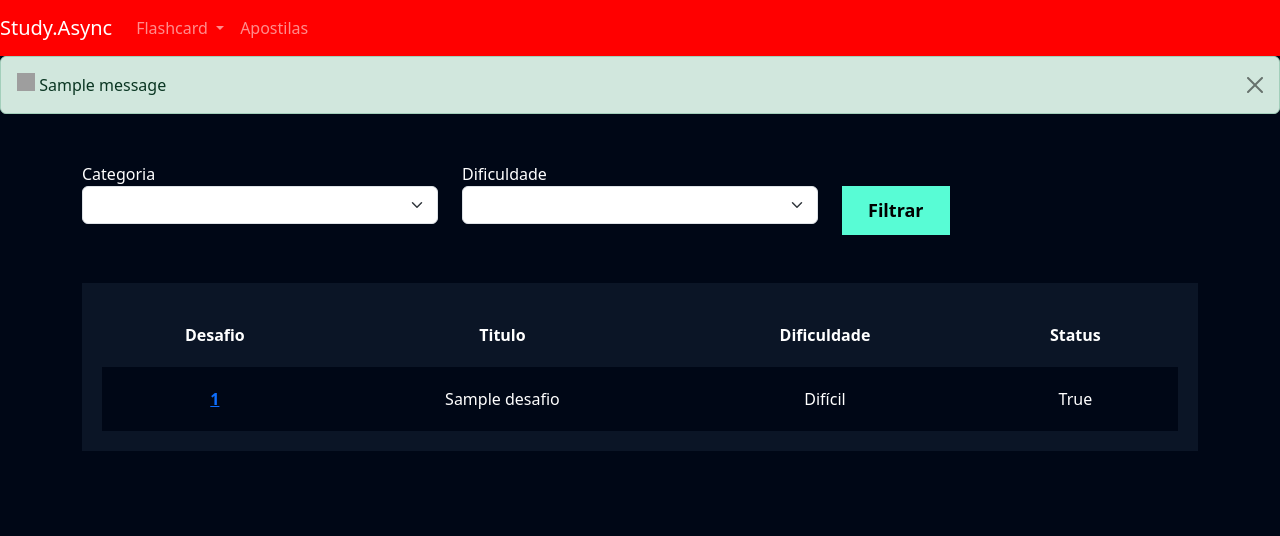
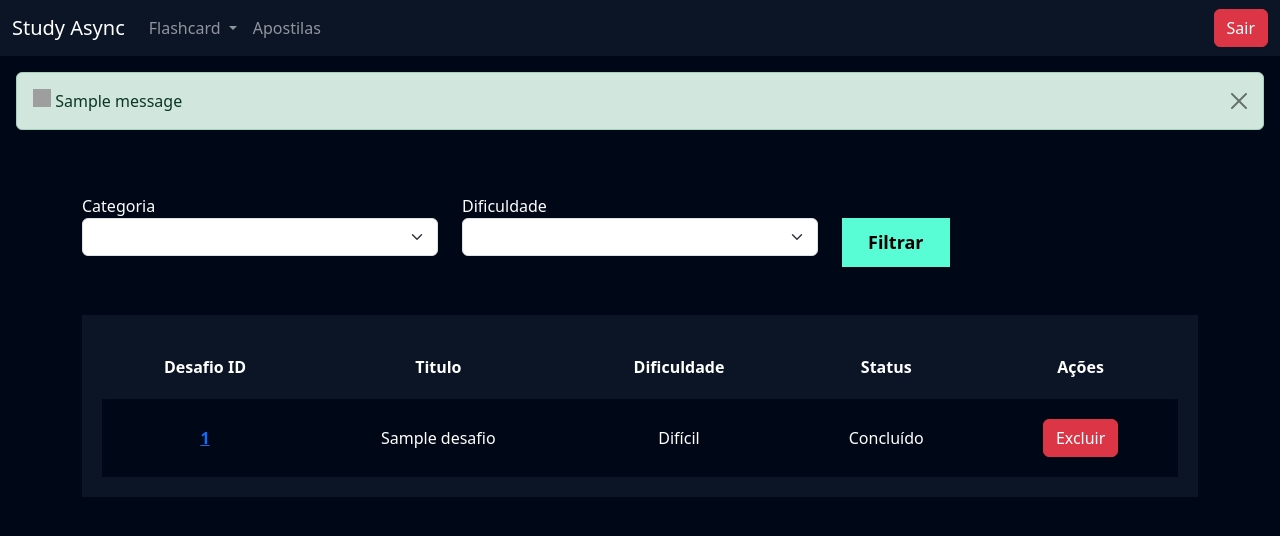
Before and after one commit to LopesLs/StudyChallenger, a Django app: page /flashcards/list-challenges/ in a window 1280 px wide. Shown: the top 536 px of the page. Run offline with Django 5.2, Linux system fonts and the light colour scheme; a user stored in the database is signed in; tables that the repository leaves empty hold one stand-in row (values such as "Sample post"); one stand-in notice (Sample message) is shown; lists and menus that the app fills with data are empty; parts of the project's set-up code (start-up, migrations or seed data) failed here and were passed over; grey boxes are pictures that could not be loaded.

Commit message:
(feat): Improve templates

```diff
--- a/flashcard/templates/list-challenges.html
+++ b/flashcard/templates/list-challenges.html
@@ -19,14 +19,20 @@
             <div class="col-md">
                 <form action="" method="GET">
                     <label for="">Categoria</label>
-                    <select name="categoria" class="form-select">
-
+                    <select name="category" class="form-select">
+                        <option value="" selected></option>
+                        {% for category in categories %}
+                            <option value="{{ category.id }}">{{ category }}</option>
+                        {% endfor %}
                     </select>
             </div>
             <div class="col-md">
                 <label for="">Dificuldade</label>
-                <select name="dificuldade" class="form-select">
-
+                <select name="difficulty" class="form-select">
+                    <option value="" selected></option>
+                        {% for dificulty in dificulties %}
+                            <option value="{{ dificulty.0 }}">{{ dificulty.1 }}</option>
+                        {% endfor %}
                 </select>
             </div>
             <div class="col-md">
@@ -41,20 +47,30 @@
             <table>
                 <thead>
                     <tr>
-                        <th scope="col">Desafio</th>
+                        <th scope="col">Desafio ID</th>
                         <th scope="col">Titulo</th>
                         <th scope="col">Dificuldade</th>
                         <th scope="col">Status</th>
+                        <th scope="col">Ações</th>
                     </tr>
                 </thead>
                 <tbody>
                     {% for challenge in challenges %}
-                    <tr class="linha">
-                        <th><a href="{% url 'detail-challenge' challenge.id %}">{{challenge.id}}</a></th>
-                        <td>{{challenge.titulo}}</td>
-                        <td>{{challenge.get_dificuldade_display}}</td>
-                        <td>{{challenge.status}}</td>
-                    </tr>
+                        <tr class="linha">
+                            <th><a href="{% url 'detail-challenge' challenge.id %}">{{challenge.id}}</a></th>
+                            <td>{{challenge.titulo}}</td>
+                            <td>{{challenge.get_dificuldade_display}}</td>
+                            {% if challenge.status %}
+                                <td>Concluído</td>
+                            {% else %}
+                                <td>Pendente</td>
+                            {% endif %}
+                            <td><a class="btn btn-danger" href="{% url 'del-challenge' challenge.id %}">Excluir</a></td>
+                        </tr>
+                        {% empty %}
+                        <tr>
+                            <td colspan="5">Nenhum desafio encontrado</td>
+                        </tr>
                     {% endfor %}
                 </tbody>
             </table>
--- a/website/templates/account/login.html
+++ b/website/templates/account/login.html
@@ -1,11 +1,13 @@
 {% extends 'account/signup.html' %}
+
+{% block navbar %}{% endblock %}
 
 {% block action %} <h3 class="action">Logar</h3> {% endblock %}
 
 {% block form %}
     <p>Não tem conta ainda? <a href="{% url 'account_signup' %}">Cadastre-se</a></p>
 
-    <form method="post">
+    <form method="POST">
         {% csrf_token %}
         {{ form.as_p }}
         <input class="btn btn-cadastro" type="submit" value="Logar">
--- a/website/templates/account/logout.html
+++ b/website/templates/account/logout.html
@@ -1,6 +1,8 @@
 {% extends 'index.html' %}
 
 {% load static %}
+
+{% block navbar %}{% endblock %}
 
 {% block style %}
     <link rel="stylesheet" type="text/css" href="{% static 'css/logout.css' %}">
--- a/website/templates/account/signup.html
+++ b/website/templates/account/signup.html
@@ -1,6 +1,8 @@
 {% extends 'index.html' %}
 
 {% load static %}
+
+{% block navbar %}{% endblock %}
 
 {% block style %}
     <link rel="stylesheet" type="text/css" href="{% static 'css/authenticate.css' %}">
--- a/website/templates/index.html
+++ b/website/templates/index.html
@@ -11,12 +11,14 @@
     {% block title %} <title> StudyChallenger | Home Page </title> {% endblock %}
 </head>
 <body>
-    <nav style="background-color: var(--main-color)" class="navbar navbar-expand-lg navbar-dark">
-        <a class="navbar-brand" href="/">Study.Async</a>
-        <button class="navbar-toggler" type="button" data-toggle="collapse" data-target="#navbarNav" aria-controls="navbarNav" aria-expanded="false" aria-label="Toggle navigation">
+  {% block navbar %}
+    <nav style="background-color: var(--main-color) !important" class="navbar navbar-expand-lg navbar-dark" data-bs-theme="dark">
+      <div class="container-fluid">
+        <a class="navbar-brand" href="#">Study Async</a>
+        <button class="navbar-toggler" type="button" data-bs-toggle="collapse" data-bs-target="#navbarNav" aria-controls="navbarNav" aria-expanded="false" aria-label="Toggle navigation">
           <span class="navbar-toggler-icon"></span>
         </button>
-        <div class="collapse navbar-collapse" id="navbarNav">
+        <div class="collapse navbar-collapse d-flex justify-content-between " id="navbarNav">
           <ul class="navbar-nav">
             <li class="nav-item dropdown">
               <a class="nav-link dropdown-toggle" href="#" id="navbarDropdown" role="button" data-bs-toggle="dropdown" aria-expanded="false">
@@ -24,6 +26,7 @@
               </a>
               <ul class="dropdown-menu" aria-labelledby="navbarDropdown">
                 <li><a class="dropdown-item" href="{% url 'new-flashcard' %}">Criar flashcard</a></li>
+                <li><a href="{% url 'list-flashcards' %}" class="dropdown-item">Listar flashcard</a></li>
                 <li><a class="dropdown-item" href="{% url 'new-challenge' %}">Criar desafio</a></li>
                 <li><a class="dropdown-item" href="{% url 'list-challenges' %}">Listar desafio</a></li>
               </ul>
@@ -32,12 +35,17 @@
               <a class="nav-link" href="/apostilas/new-apostila">Apostilas</a>
             </li>
           </ul>
+          <div class="teste">
+            <button onclick="redirect()" class="btn btn-danger" type="submit">Sair</button>
+          </div>
         </div>
+      </div>
     </nav>
+  {% endblock %}
 
     {% if messages %}
         {% for message in messages %}
-            <div class="alert {{ message.tags }} alert-dismissible fade-show" role="alert">
+            <div class="m-3 alert {{ message.tags }} alert-dismissible fade-show" role="alert">
                 <object class="icon" type="image/svg+xml" data="{% static 'images/icons.svg' %}"></object>
                 <button type="button" class="btn-close" data-bs-dismiss="alert" aria-label="Close"></button>
                 {{ message }}
@@ -47,8 +55,12 @@
 
     {% block content %}
         <h1>Página Principal</h1>
-        <a class="btn btn-danger" href="{% url 'account_logout' %}">Sair</a>
     {% endblock %}
     <script src="https://cdn.jsdelivr.net/npm/bootstrap@5.3.2/dist/js/bootstrap.bundle.min.js"></script>
+    <script>
+      function redirect() {
+        window.location.href = "{% url 'account_logout' %}";
+      }
+    </script>
 </body>
 </html>
```
Also changed, not shown: flashcard/templates/detail-challenge.html (+15 -11 lines), flashcard/templates/flashcard_list.html (+9 -7 lines), flashcard/templates/relatory.html (+3 -15 lines).
